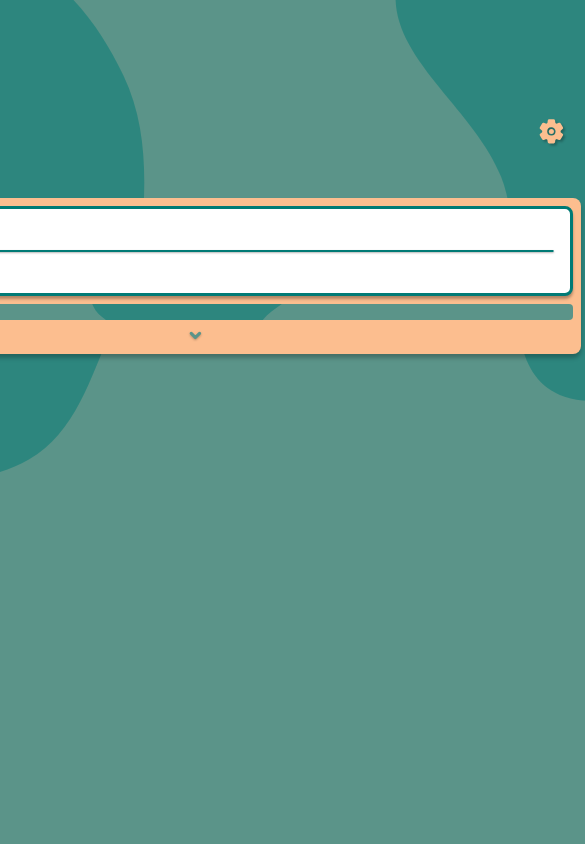
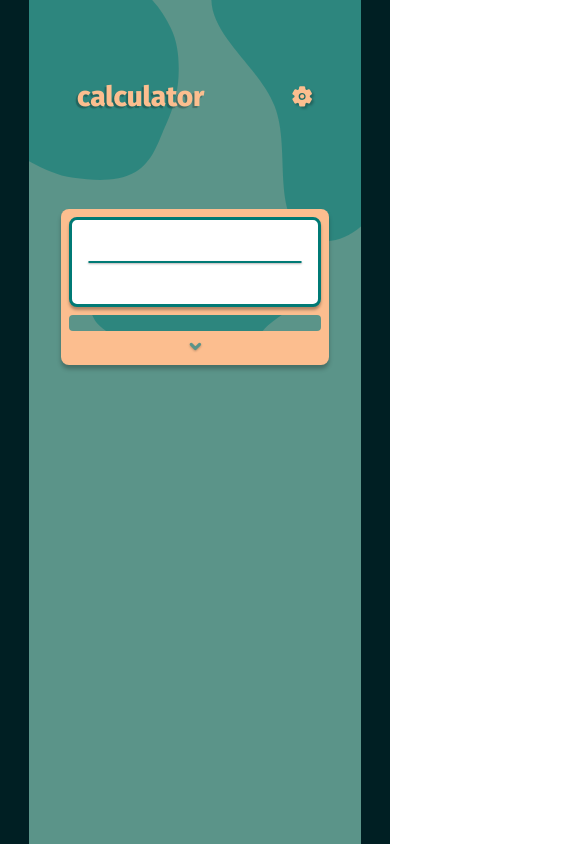
Before and after one commit to bababubudev/CalculatorJs, a React (Vite) app: page / in a window 390 px wide. Shown: the top 844 px of the page, 585 px wide, since content can reach past the window. Built offline with nearby package versions, Linux system fonts and the light colour scheme.

Commit message:
Responsiveness partially done
Fixed scroll issue

```diff
--- a/src/components/CalculationForm.tsx
+++ b/src/components/CalculationForm.tsx
@@ -18,6 +18,7 @@ function CalculationForm({ inputValue, setInput, calculation, onSubmit }: Calcul
         className="input"
         value={inputValue}
         onChange={e => setInput(e.target.value)}
+        autoFocus
       />
       <hr />
       <p className="show-input">
--- a/src/styles/Calculator.scss
+++ b/src/styles/Calculator.scss
@@ -16,7 +16,6 @@
 
   .history-div {
     height: 0;
-    overflow: hidden;
     transition: opacity 0.3s ease-out, height 0.3s ease-in-out;
     cursor: pointer;
 
--- a/src/styles/style.scss
+++ b/src/styles/style.scss
@@ -30,7 +30,7 @@ main {
 
 .content {
   position: relative;
-  width: 900px;
+  min-width: 50rem;
   min-height: 100vh;
   background: var(--col-primary);
   padding: 4rem;
@@ -54,3 +54,39 @@ main {
     width: 250px;
   }
 }
+
+@media screen and (max-width: 750px) {
+  .content {
+    min-width: auto;
+    padding: 2rem;
+
+    .blobs {
+      &>* {
+        width: 150px;
+      }
+    }
+
+    header {
+      margin: 3rem 0 6rem 0;
+
+      h1 {
+        font-size: 1.75rem;
+      }
+
+      svg {
+        width: 2.5ch;
+      }
+    }
+
+    .calculator {
+      padding: 0.5rem;
+    }
+  }
+}
+
+@media screen and (min-width: 750px) and (max-width: 1200px) {
+  .content {
+    min-width: 40rem;
+    padding: 2rem;
+  }
+}
```
